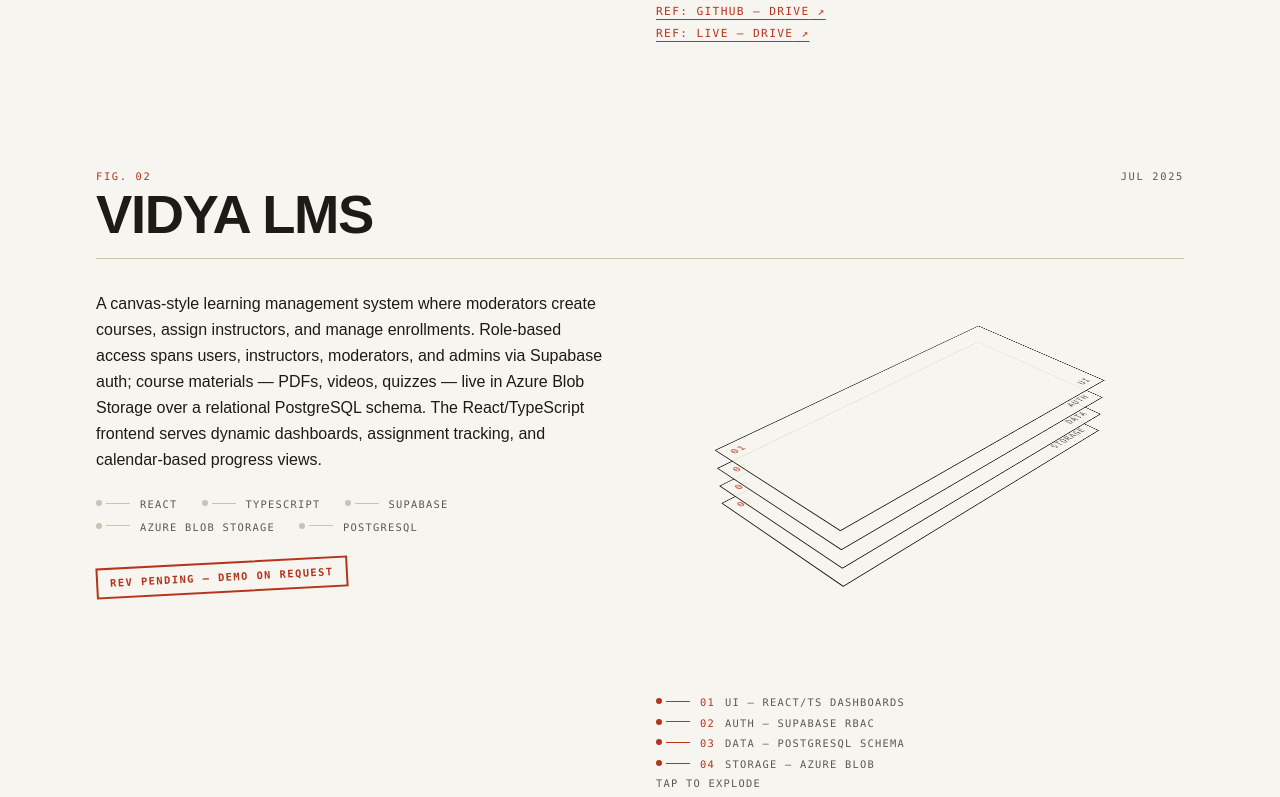
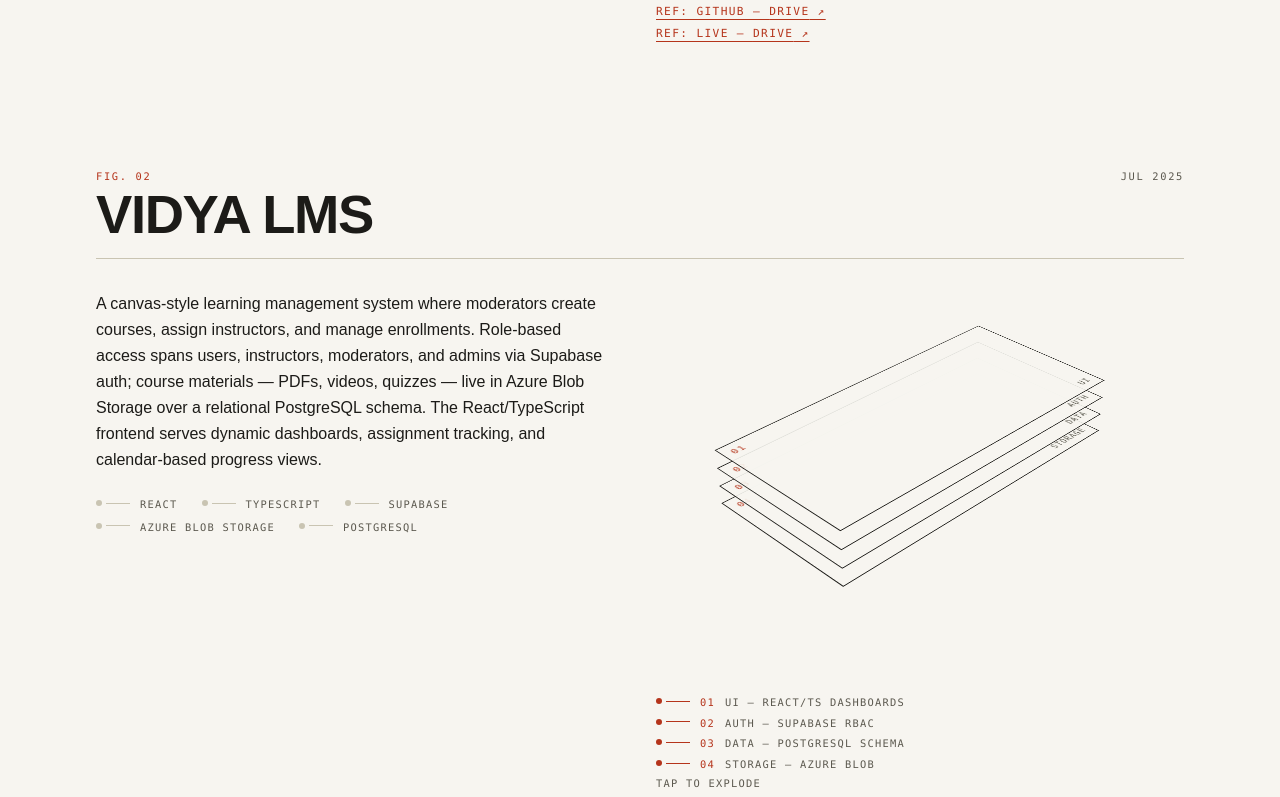
Before and after one commit to rahul-sharma-cs/portfolio, a Next.js app: page / in a window 1280 px wide. Shown: the part 2000-2797 px from the top of the page. Built offline with nearby package versions, Linux system fonts and the light colour scheme; a web font is replaced by a local one.

Commit message:
switch the REV PENDING plate stamp off
Kept behind a constant so it can come back; linkless plates show nothing in the links slot.

```diff
--- a/src/components/sheets/sheet-02-drawings.tsx
+++ b/src/components/sheets/sheet-02-drawings.tsx
@@ -12,6 +12,9 @@ import Tilt from "@/components/drafting/tilt";
 import ExplodedView from "@/components/drafting/exploded-view";
 import CropMarks from "@/components/drafting/crop-marks";
 import { useMeasuredWidth } from "@/lib/hooks";
+
+/** Linkless plates can carry a quiet "Rev pending — demo on request" stamp. Switched off for now (user call, 2026-09-05); flip to re-enable. */
+const REV_PENDING_STAMP = false;
 
 function PlateImage({ image }: { image: NonNullable<Project["image"]> }) {
   const { ref, width } = useMeasuredWidth<HTMLDivElement>();
@@ -92,9 +95,9 @@ function Plate({ project, index }: { project: Project; index: number }) {
                   </li>
                 )}
               </ul>
-            ) : (
+            ) : REV_PENDING_STAMP ? (
               <Stamp variant="quiet">Rev pending — demo on request</Stamp>
-            )}
+            ) : null}
           </div>
         </div>
       </div>
--- a/src/lib/data.ts
+++ b/src/lib/data.ts
@@ -7,7 +7,8 @@ import xpenseImg from "../../public/xpense.png";
  * THE content file. Everything person-specific lives here.
  *  - Add a project:   append one object to `projects` (image optional).
  *  - Add a repo link: set `links.github` / `links.live` on the project —
- *    the "REV PENDING" stamp is replaced by real links automatically.
+ *    the plate renders REF links; without them the links slot stays empty
+ *    (the "REV PENDING" stamp exists but is switched off in sheet-02-drawings).
  *  - New résumé:      replace /public/Rahul_Resume.pdf (same filename).
  * ─────────────────────────────────────────────────────────────────
  */
@@ -53,7 +54,7 @@ export type Project = {
   architecture: readonly { layer: string; label: string }[];
   /** Optional — image-less plates give the exploded view full width. */
   image?: { src: StaticImageData; alt: string };
-  /** Optional — when absent the plate shows the REV PENDING stamp. */
+  /** Optional — when absent the links slot is empty (REV PENDING stamp is switched off). */
   links?: { github?: string; live?: string };
 };
 
```
Also changed, not shown: 1 other file (tests, documents, lock files or other folders).
